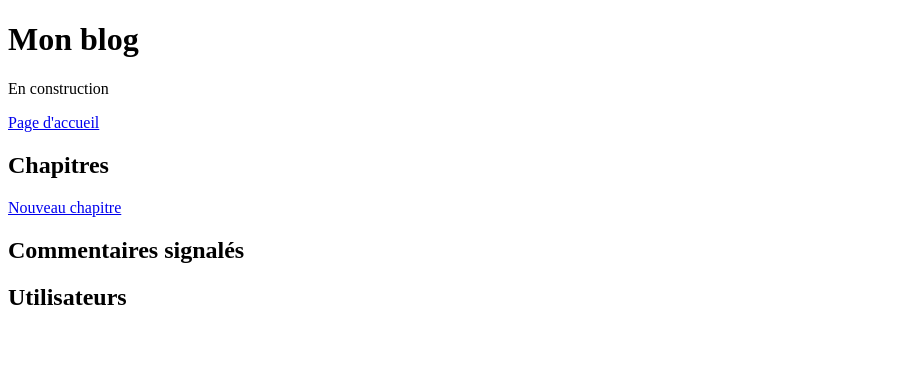
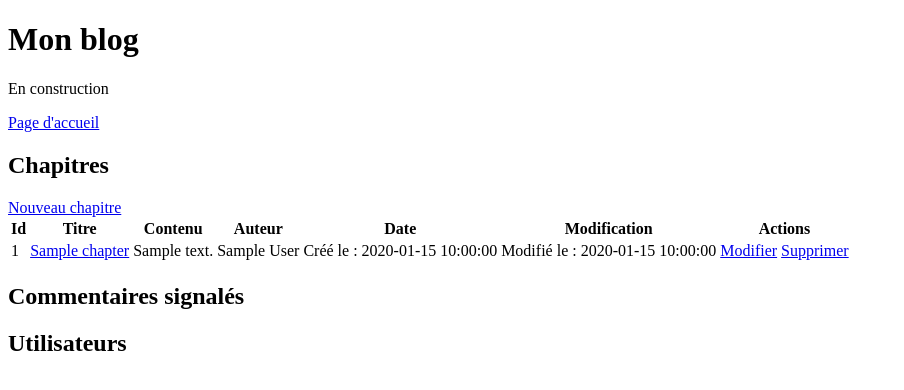
Before and after one commit to slv-improver/4_billet_simple_alaska, a PHP site: template templates/administration.php in a window 1280 px wide. Shown: the top 390 px of the page, without its empty margins (0-904 px from the left). Run offline with PHP 8.4, Linux system fonts and the light colour scheme; the template is opened without the code that fills it: most values are stand-ins (such as "Sample title", 1, 10 or a date in 2020); data that the repository does not hold is empty; some libraries are stand-ins or nearby versions.

Commit message:
display chapters in row on administration.php
make addChapter() dynamic by using id of logged user

```diff
--- a/src/DAO/ChapterDAO.php
+++ b/src/DAO/ChapterDAO.php
@@ -50,10 +50,10 @@ class ChapterDAO extends DAO
 		return $this->createQuery($sql);
 	}
 
-	public function addChapter(Parameter $post)
+	public function addChapter(Parameter $post, $userId)
 	{
-		$sql = 'INSERT INTO chapter (chapter_title, chapter_content, user_id) VALUES (?, ?, 1)';
-		$this->createQuery($sql, [$post->get('title'), $post->get('content')]);
+		$sql = 'INSERT INTO chapter (chapter_title, chapter_content, user_id) VALUES (?, ?, ?)';
+		$this->createQuery($sql, [$post->get('title'), $post->get('content'), $userId]);
 	}
 
 	public function editChapter(Parameter $post, $chapterId)
--- a/src/controller/BackController.php
+++ b/src/controller/BackController.php
@@ -16,8 +16,8 @@ class BackController extends Controller
 		if ($post->get('submit')) {
 			$errors = $this->validation->validate($post, 'Chapter');
 			if (!$errors) {
-				$this->chapterDAO->addChapter($post);
-				$this->session->set('add_chapter', 'Le nouvel chapitre a bien été ajouté');
+				$this->chapterDAO->addChapter($post, $this->session->get('id'));
+				$this->session->set('add_chapter', 'Le nouveau chapitre a bien été ajouté');
 				header('Location: ../public/index.php');
 			}
 			return $this->view->render('add_chapter', [
--- a/templates/administration.php
+++ b/templates/administration.php
@@ -14,6 +14,36 @@
 <h2>Chapitres</h2>
 <a href="../public/index.php?route=addChapter">Nouveau chapitre</a>
 
+<table>
+	<tr>
+		<th>Id</th>
+		<th>Titre</th>
+		<th>Contenu</th>
+		<th>Auteur</th>
+		<th>Date</th>
+		<th>Modification</th>
+		<th>Actions</th>
+	</tr>
+	<?php
+	foreach ($chapters as $chapter) {
+	?>
+		<tr>
+			<td><?= $chapter->getId(); ?></td>
+			<td><a href="../public/index.php?route=chapter&chapterId=<?= $chapter->getId(); ?>"><?= $chapter->getTitle(); ?></a></td>
+			<td><?= substr($chapter->getContent(), 0, 150); ?></td>
+			<td><?= $chapter->getAuthor(); ?></td>
+			<td>Créé le : <?= $chapter->getDate(); ?></td>
+			<td>Modifié le : <?= $chapter->getDate(); ?></td>
+			<td>
+				<a href="../public/index.php?route=editChapter&chapterId=<?= $chapter->getId(); ?>">Modifier</a>
+				<a href="../public/index.php?route=deleteChapter&chapterId=<?= $chapter->getId(); ?>">Supprimer</a>
+			</td>
+		</tr>
+	<?php
+	}
+	?>
+</table>
+
 <h2>Commentaires signalés</h2>
 
 <h2>Utilisateurs</h2>
--- a/templates/single.php
+++ b/templates/single.php
@@ -10,11 +10,7 @@
 	<p>Créé le : <?= htmlspecialchars($chapter->getDate()); ?></p>
 	<p>Modifié le : <?= htmlspecialchars($chapter->getDateModif()); ?></p>
 </div>
-<br>
-<div class="actions">
-	<a href="../public/index.php?route=editChapter&chapterId=<?= $chapter->getId(); ?>">Modifier</a>
-	<a href="../public/index.php?route=deleteChapter&chapterId=<?= $chapter->getId(); ?>">Supprimer</a>
-</div>
+
 <br>
 <a href="../public/index.php">Retour à l'accueil</a>
 
```
